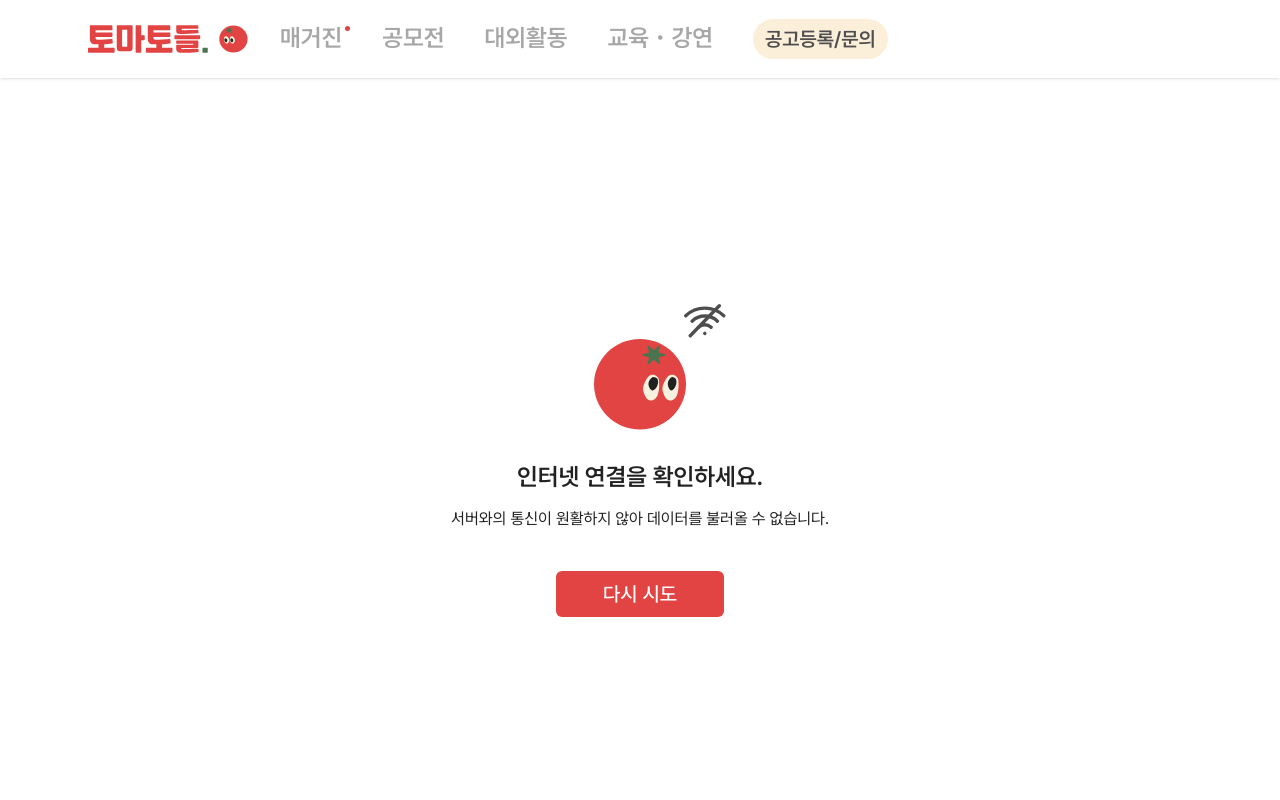
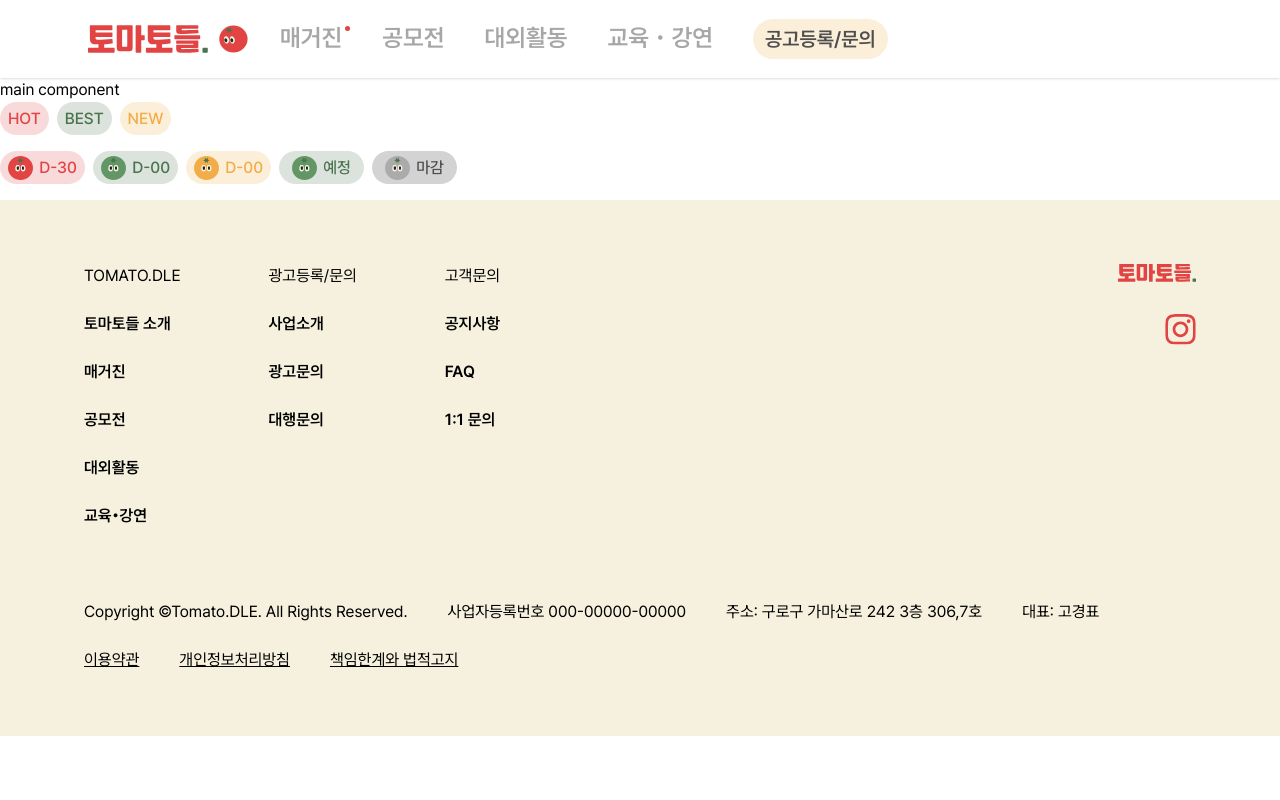
Before and after one commit to hminah0215/tomatoes, a Next.js app: page / in a window 1280 px wide. Shown: the top 800 px of the page. Built offline with nearby package versions, Linux system fonts and the light colour scheme.

Commit message:
chore: page.tsx 원복

```diff
--- a/src/app/page.tsx
+++ b/src/app/page.tsx
@@ -1,9 +1,22 @@
-import NetworkError from '@/components/common/NetworkError';
+import Dday from '@/components/common/Dday';
+import Tag from '@/components/common/Tag';
 
 export default function Home() {
   return (
     <>
-      <NetworkError />
+      <h1>main component</h1>
+      <div className="flex gap-2 mb-4">
+        <Tag type="hot" label="HOT" />
+        <Tag type="best" label="BEST" />
+        <Tag type="new" label="NEW" />
+      </div>
+      <div className="flex gap-2 mb-4">
+        <Dday type="active" day="30" color="red" />
+        <Dday type="active" day="00" color="green" />
+        <Dday type="active" day="00" color="yellow" />
+        <Dday type="upcoming" />
+        <Dday type="completed" />
+      </div>
     </>
   );
 }
```
